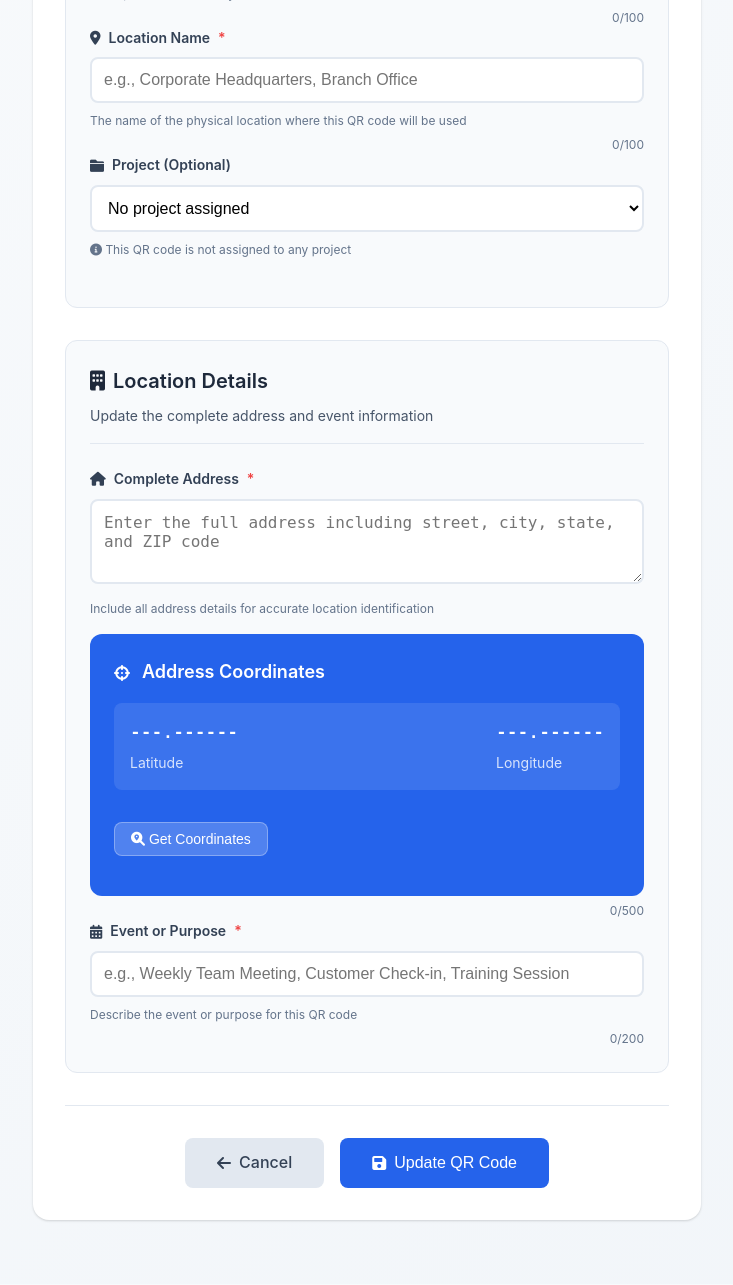
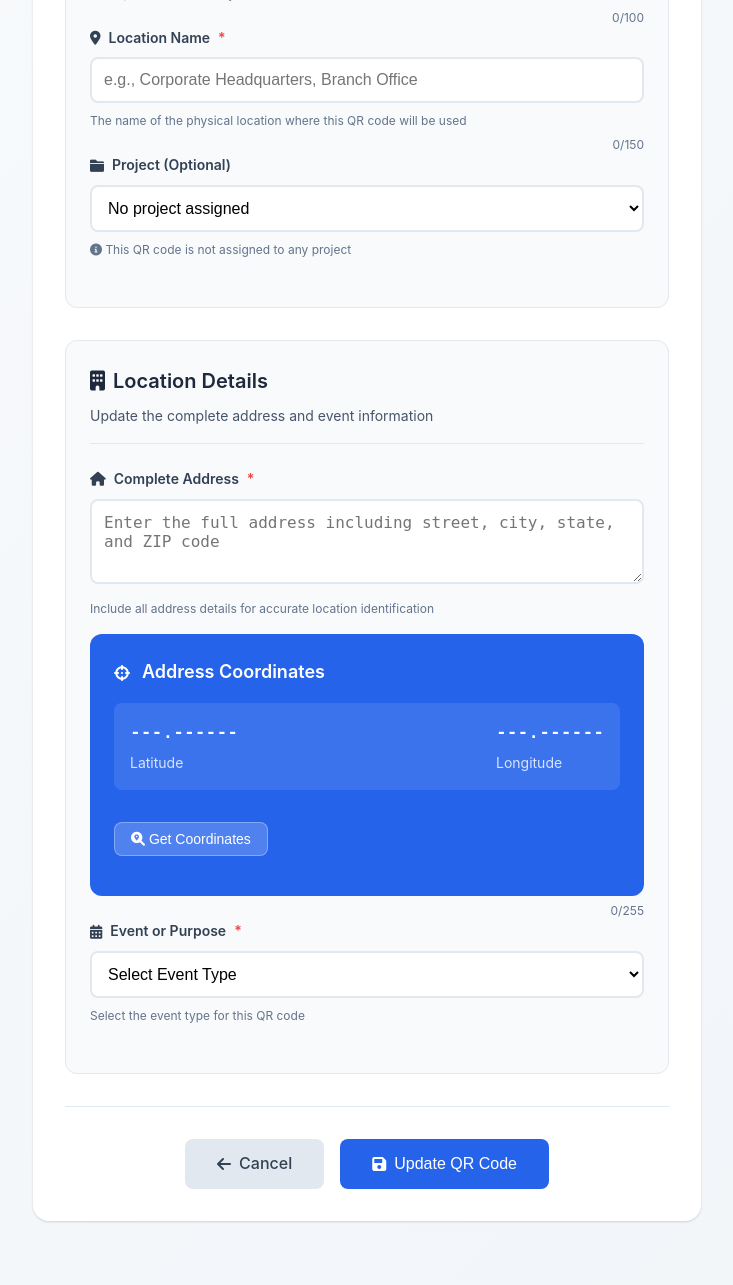
Before and after one commit to nguyen-ngo/QR_Code_Management, a Python web app: template templates/edit_qr_code.html in a window 1280 px wide. Shown: the part 435-1720 px from the top of the page, without its empty margins (107-840 px from the left). Before the commit the page ends 1657 px from the top, so only its background shows below. Run offline with Jinja, Linux system fonts and the light colour scheme; the template is opened without the code that fills it, so the values that code supplies are empty.

Commit message:
Change create/edit qr code event to dropdown menu

```diff
--- a/app.py
+++ b/app.py
@@ -2400,6 +2400,11 @@ def create_qr_code():
                 'coordinate_accuracy': coordinate_accuracy
             }
             logger_handler.logger.info(f"User {session['username']} created QR code: {json.dumps(log_data)}")
+            logger_handler.log_user_action(
+                f'QR Code created: {name} with event type: {location_event}',
+                'create',
+                additional_info={'location_event': location_event}
+            )
 
             # Success message with coordinates info
             project_info = f" in project '{project.name}'" if project else ""
--- a/templates/edit_qr_code.html
+++ b/templates/edit_qr_code.html
@@ -657,24 +657,20 @@
                   Event or Purpose
                   <span style="color: var(--error-color)">*</span>
                 </label>
-                <input
-                  type="text"
+                <select
                   id="location_event"
                   name="location_event"
                   required
-                  value="{{ qr_code.location_event }}"
+                  class="form-control"
                   data-original="{{ qr_code.location_event }}"
-                  placeholder="e.g., Weekly Team Meeting, Customer Check-in, Training Session"
-                  maxlength="200"
-                />
+                >
+                  <option value="">Select Event Type</option>
+                  <option value="Check In" {% if qr_code.location_event == 'Check In' %}selected{% endif %}>Check In</option>
+                  <option value="Check Out" {% if qr_code.location_event == 'Check Out' %}selected{% endif %}>Check Out</option>
+                </select>
                 <small class="form-help"
-                  >Describe the event or purpose for this QR code</small
+                  >Select the event type for this QR code</small
                 >
-                <div class="character-counter">
-                  <span id="eventCounter"
-                    >{{ qr_code.location_event|length }}/200</span
-                  >
-                </div>
               </div>
             </div>
 
@@ -816,28 +812,30 @@
       }
 
       function initializeCharacterCounters() {
-          const counters = [
-              { input: 'name', counter: 'nameCounter', max: 100 },
-              { input: 'location', counter: 'locationCounter', max: 100 },
-              { input: 'location_address', counter: 'addressCounter', max: 500 },
-              { input: 'location_event', counter: 'eventCounter', max: 200 }
+          const fields = [
+              { id: 'name', counter: 'nameCounter', max: 100 },
+              { id: 'location', counter: 'locationCounter', max: 150 },
+              { id: 'location_address', counter: 'addressCounter', max: 255 }
           ];
 
-          counters.forEach(item => {
-              const input = document.getElementById(item.input);
-              const counter = document.getElementById(item.counter);
+          fields.forEach(field => {
+              const input = document.getElementById(field.id);
+              const counter = document.getElementById(field.counter);
 
               if (input && counter) {
-                  input.addEventListener('input', function() {
-                      const length = this.value.length;
-                      counter.textContent = `${length}/${item.max}`;
+                  function updateCounter() {
+                      const length = input.value.length;
+                      counter.textContent = `${length}/${field.max}`;
 
-                      if (length > item.max * 0.9) {
-                          counter.classList.add('warning');
+                      if (length > field.max * 0.9) {
+                          counter.style.color = 'var(--warning-color)';
                       } else {
-                          counter.classList.remove('warning');
+                          counter.style.color = '';
                       }
-                  });
+                  }
+
+                  input.addEventListener('input', updateCounter);
+                  updateCounter();
               }
           });
       }
```
Also changed, not shown: templates/create_qr_code.html (+43 -39 lines).
